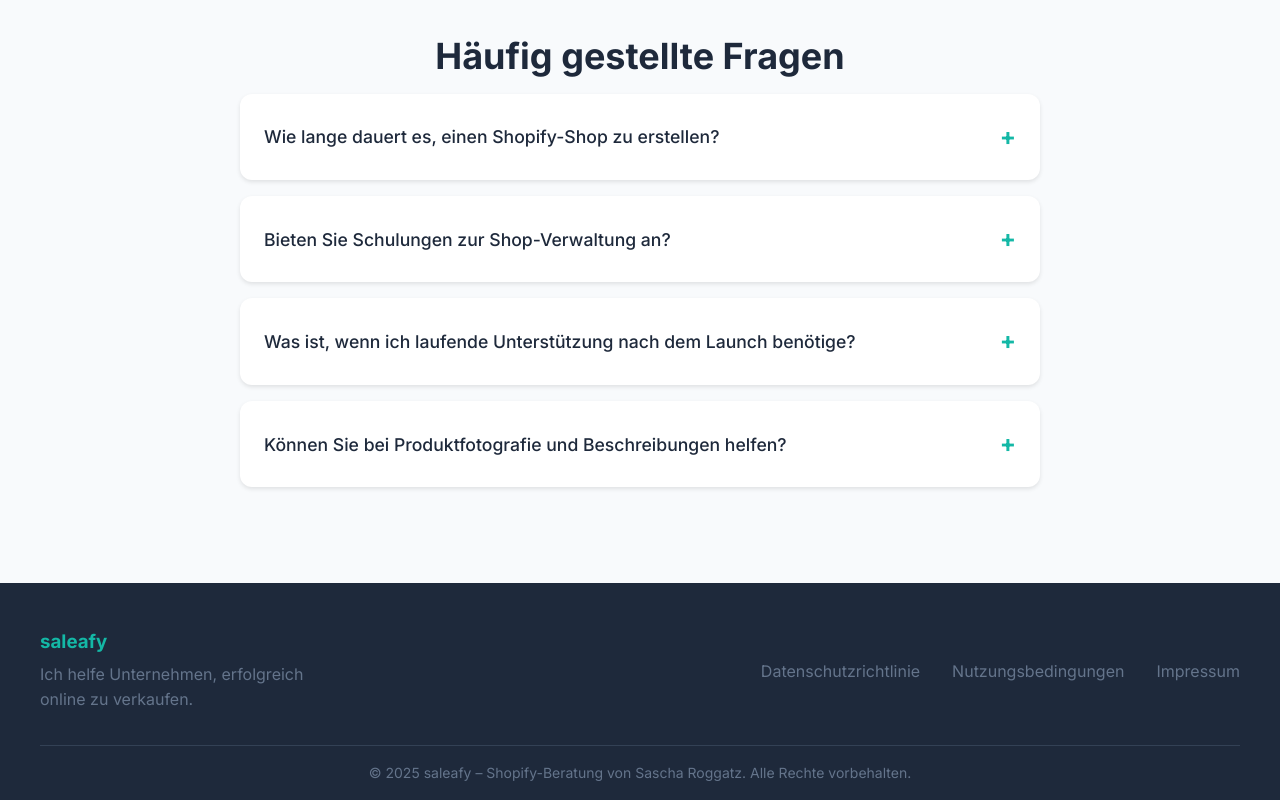
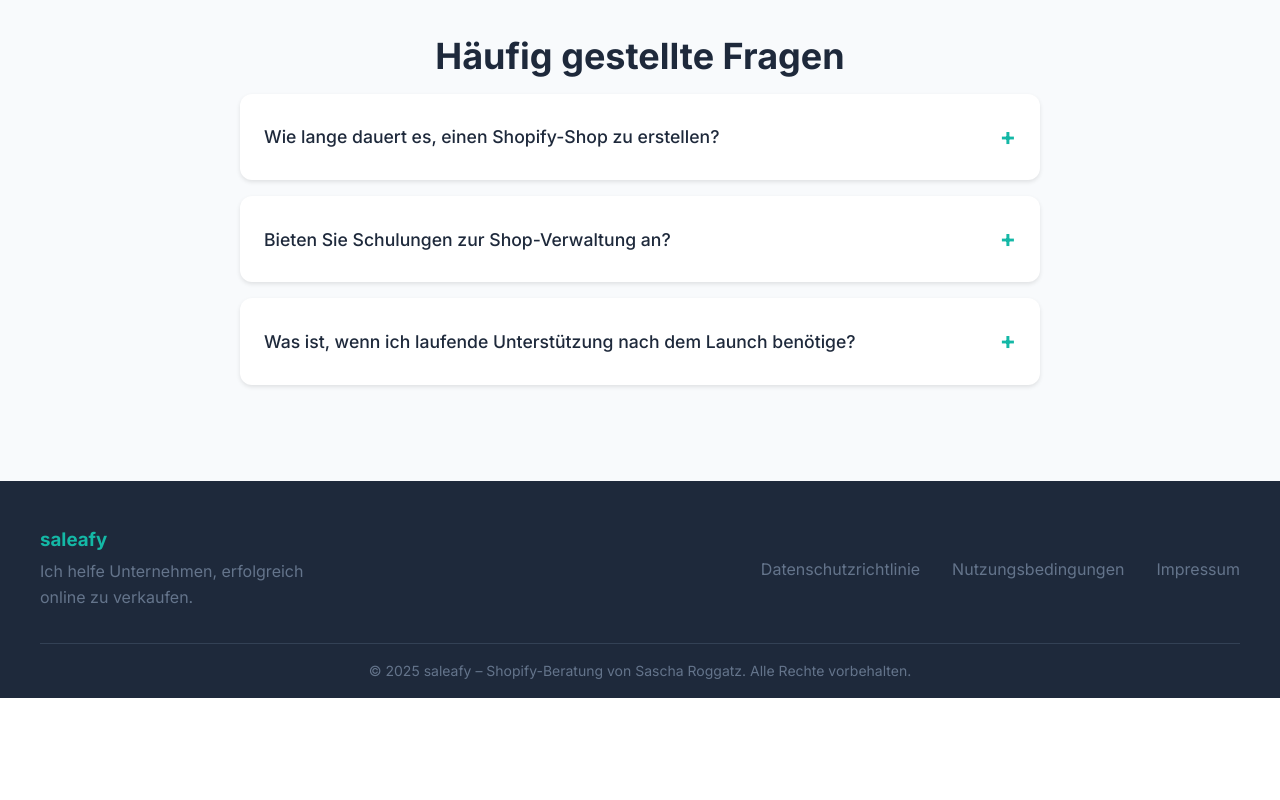
Before and after one commit to sk4ndal-commits/goshopify, a plain HTML site: page index.html in a window 1280 px wide. Shown: the part 6605-7405 px from the top of the page. After the commit the page ends 7303 px from the top, so only its background shows below. Drawn offline with Linux system fonts and the light colour scheme.

Commit message:
remove photography section

```diff
--- a/index.html
+++ b/index.html
@@ -658,20 +658,7 @@
                     </div>
                 </div>
 
-                <div class="faq__item fade-in">
-                    <div class="faq__question">
-                        <h3 data-de="Können Sie bei Produktfotografie und Beschreibungen helfen?"
-                            data-en="Can you help with product photography and descriptions?">Können Sie bei
-                            Produktfotografie und Beschreibungen helfen?</h3>
-                        <span class="faq__icon">+</span>
-                    </div>
-                    <div class="faq__answer">
-                        <p data-de="Absolut! Mein Digital-Branding-Service umfasst professionelle Produktfotografie, überzeugende Beschreibungen und SEO-Optimierung."
-                            data-en="Absolutely! My digital branding service includes professional product photography, compelling descriptions, and SEO optimization.">
-                            Absolut! Mein Digital-Branding-Service umfasst professionelle Produktfotografie,
-                            überzeugende Beschreibungen und SEO-Optimierung.</p>
-                    </div>
-                </div>
+                <!-- Last FAQ item removed as requested -->
             </div>
         </div>
     </section>
```
